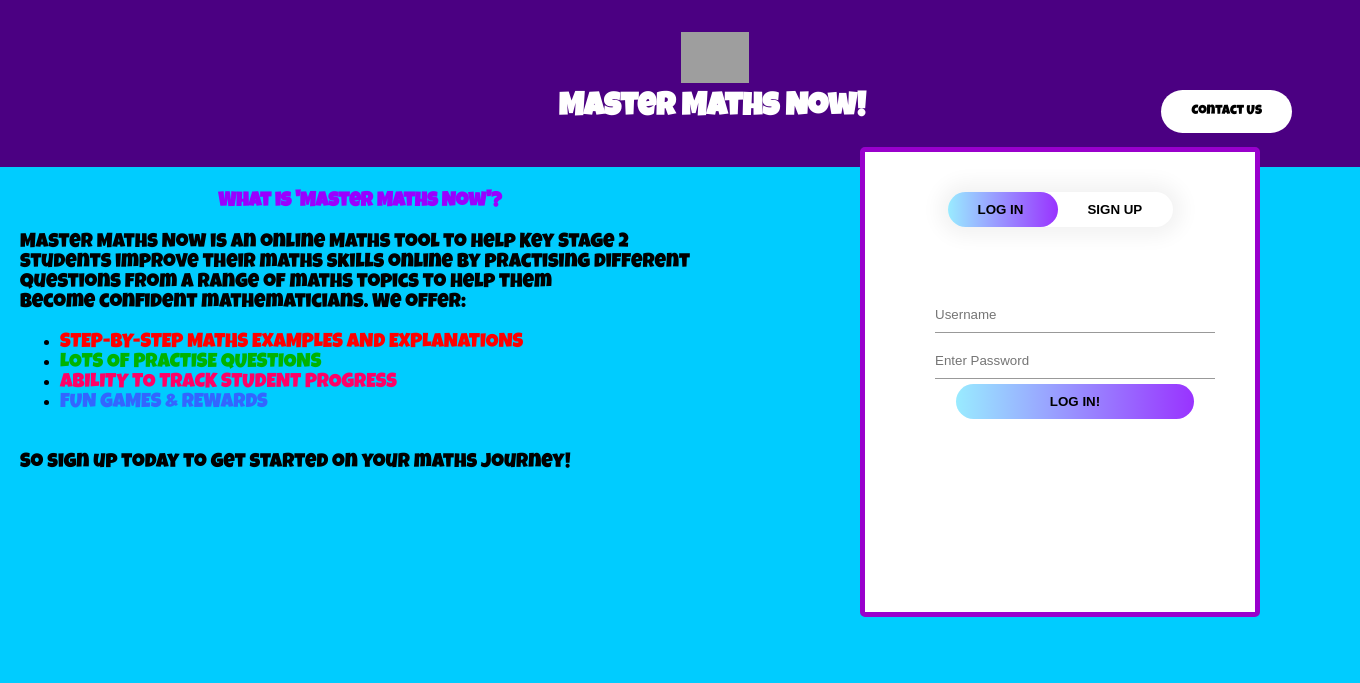
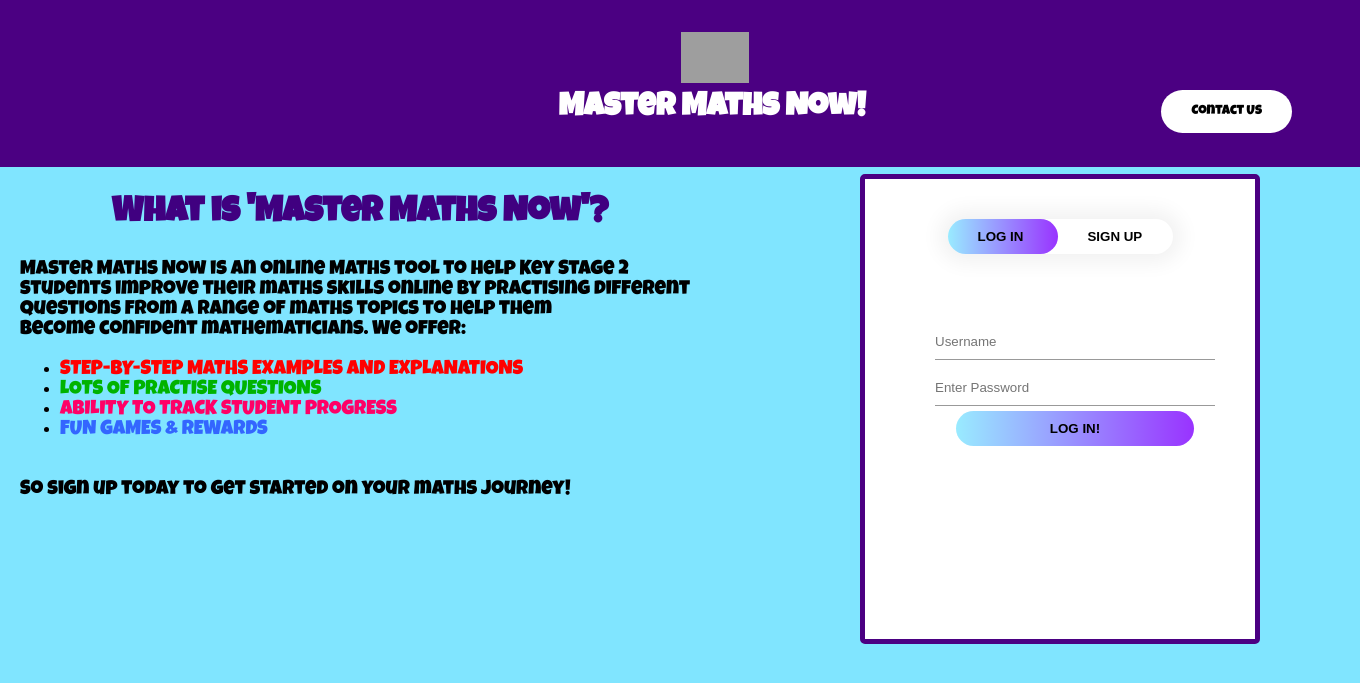
Before and after one commit to lawaiza/FinalYearProject, a PHP site: page / in a window 1360 px wide; the page is wider, and only the part inside the window is pictured. Shown: the top 683 px of that part. Run offline with PHP 8.4, Linux system fonts and the light colour scheme; grey boxes are pictures that could not be loaded.

Commit message:
Final small changes

```diff
--- a/index.php
+++ b/index.php
@@ -24,7 +24,7 @@
 <div class="websiteInfo">
   <!--span tag allows for certain text to change colours, br tag
    used to separate text onto a new line-->
-  <h2><span class="lilac_text">What is 'Master Maths Now'?</span></h2>
+  <h2>What is 'Master Maths Now'?</h2>
   <p>Master Maths Now is an online Maths tool to help Key Stage 2<br>
      students improve their maths skills online by practising different
      questions from a range of maths topics to help them<br>
--- a/style.css
+++ b/style.css
@@ -4,11 +4,7 @@
 body{
   padding: 0px;
   margin: 0px;
-  background-color: #00ccff
-  /*background-color: #99ffff;
-  background-color: #b3e6ff;
-  background-color: #ccf2ff
-  background-color: #99ceff*/
+  background-color: #80e5ff;
 }
 
 /* holds styling properties of header element and its positioning */
@@ -33,7 +29,8 @@
 /* styles heading */
 .websiteInfo h2{
   text-align: center;
-  font-size: 25px;
+  font-size: 35px;
+  color: #400080;
 }
 
 /* styles website text info on landing page */
@@ -82,7 +79,7 @@
   background: #fff;
   padding: 5px;
   overflow: hidden;
-  border: 5px solid #9900cc;
+  border: 5px solid #4B0082;
   border-radius: 5px;
 }
 
```
